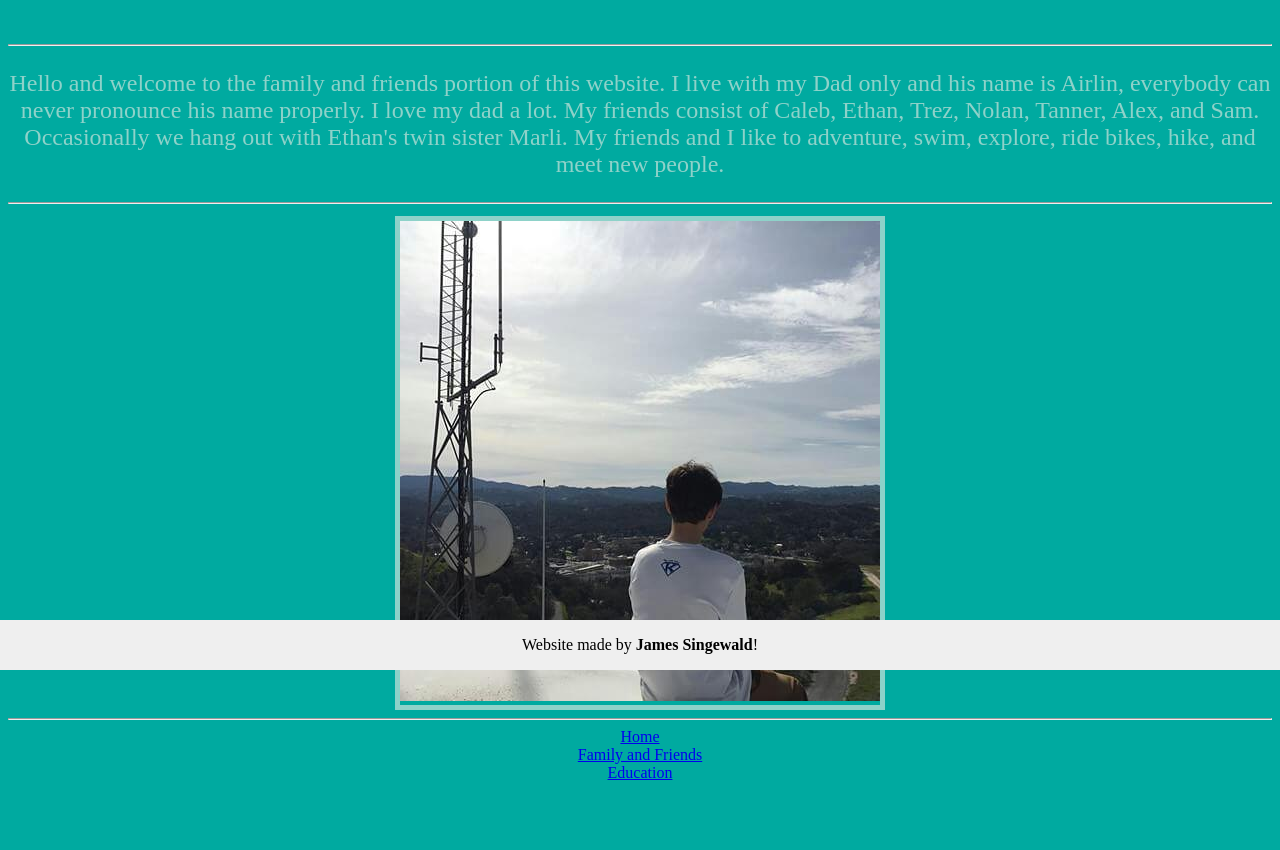
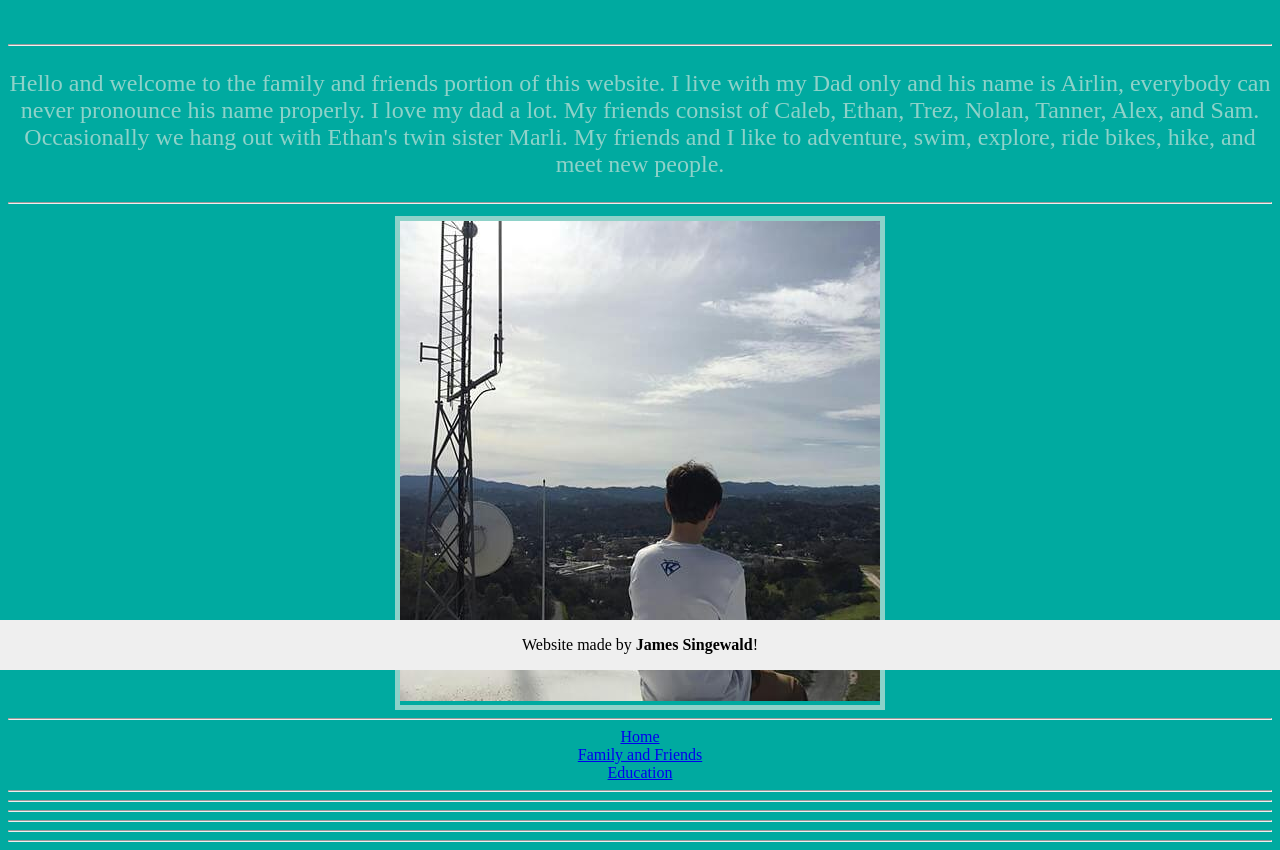
Before and after one commit to RubyOnRucoy/website1, a plain HTML site: page family.html in a window 1280 px wide. Shown: the part 130-980 px from the top of the page. Before the commit the page ends 920 px from the top, so only its background shows below. Drawn offline with Linux system fonts and the light colour scheme.

Commit message:
Update family.html

```diff
--- a/family.html
+++ b/family.html
@@ -73,6 +73,13 @@ button1{
        <div id="button3">
        	<a href="education.html">Education</a>
        </div>
+
+	<hr></hr>
+	<hr></hr>
+	<hr></hr>
+	<hr></hr>
+	<hr></hr>
+	<hr></hr>
 	<div class="footer">Website made by <strong>James Singewald</strong>!</div>
 </body>
 </html>
```
